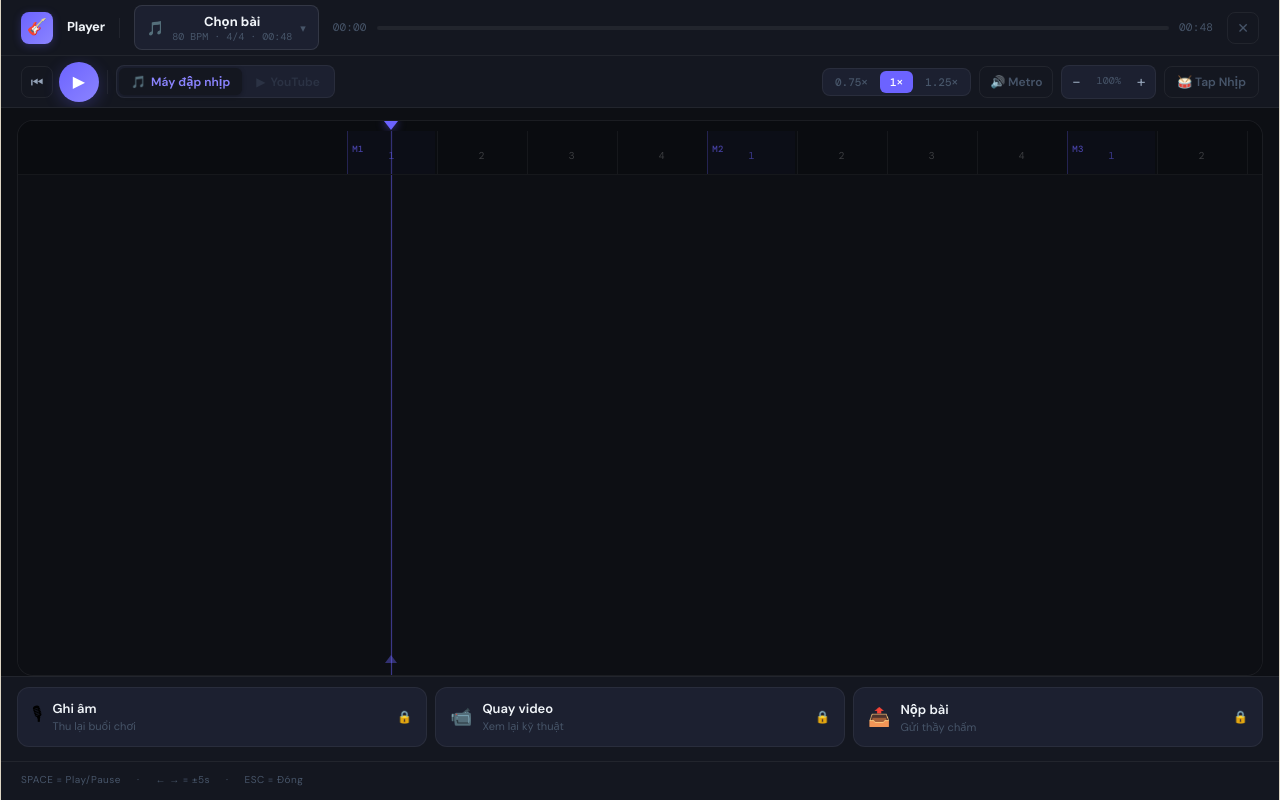
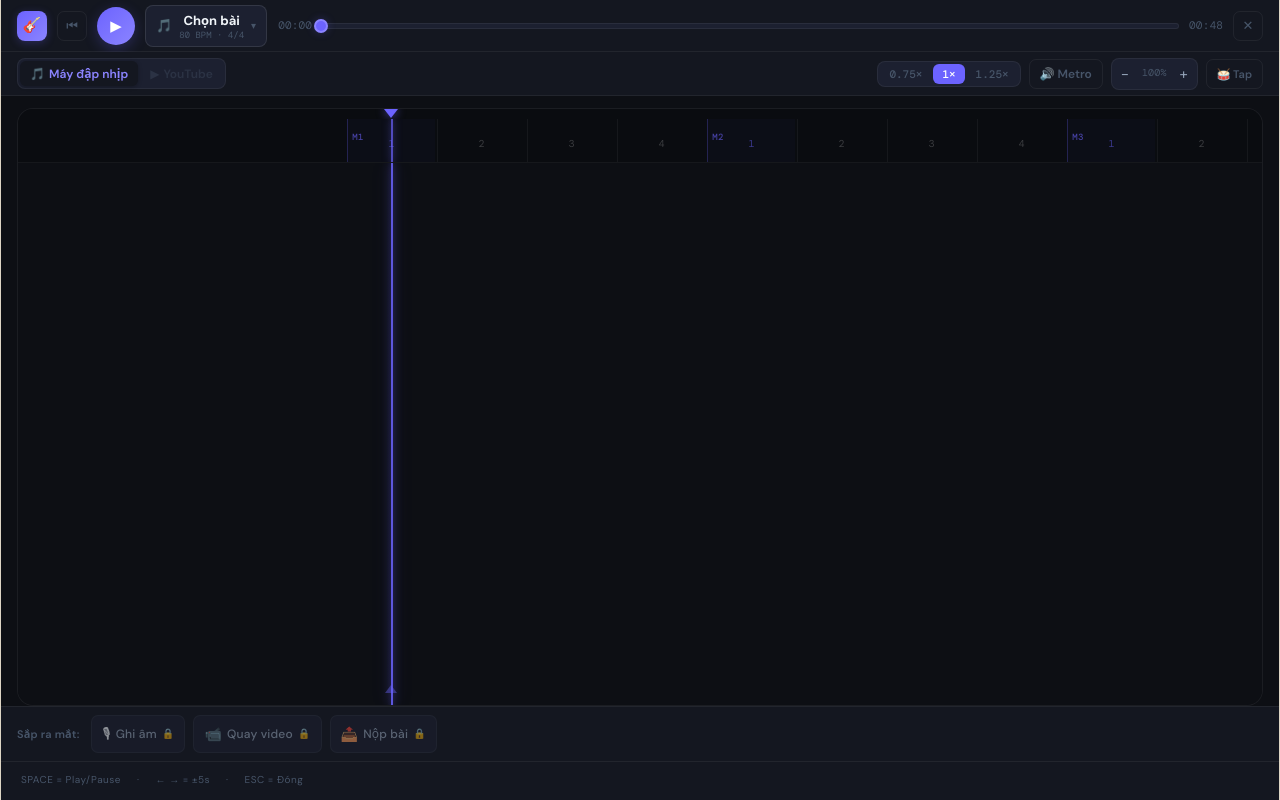
Before and after one commit to vananhaudio/cs-rhythm-editor, a React (Vite) app: page / in a window 1280 px wide. Built offline with nearby package versions, Linux system fonts and the light colour scheme.

Commit message:
polish: player seek bar, chords bigger, lyrics centered, playhead glow

```diff
--- a/src/PlayerView.css
+++ b/src/PlayerView.css
@@ -94,20 +94,22 @@
 .scroll-now-line {
   position: absolute;
   top: 0; bottom: 0;
-  width: 1px;
-  background: rgba(108,99,255,0.4);
+  width: 2px;
+  background: rgba(108,99,255,0.85);
   pointer-events: none;
   z-index: 10;
+  box-shadow: 0 0 10px rgba(108,99,255,0.6), 0 0 20px rgba(108,99,255,0.3);
 }
 .scroll-now-line--beat {
-  background: rgba(108,99,255,0.3);
+  background: rgba(108,99,255,0.7);
+  box-shadow: 0 0 8px rgba(108,99,255,0.5);
 }
 .scroll-now-line::after {
   content: '';
   position: absolute;
-  top: 0; left: -1px;
-  width: 3px; height: 100%;
-  background: linear-gradient(to right, transparent, rgba(108,99,255,0.15), transparent);
+  top: 0; left: -4px;
+  width: 10px; height: 100%;
+  background: linear-gradient(to right, transparent, rgba(108,99,255,0.08), transparent);
   pointer-events: none;
 }
 
--- a/src/PlayerView.tsx
+++ b/src/PlayerView.tsx
@@ -254,76 +254,62 @@ export function PlayerView({ song, onClose, onImportSong, extraActions }: {
 
       <div style={{ flex:1, display:'flex', flexDirection:'column', overflow:'hidden', minWidth:0 }}>
 
-        {/* ══ TOP BAR ══ */}
-        <div style={{ background:D.bgSurface, borderBottom:`1px solid ${D.border}`, padding:'0 20px', height:56, display:'flex', alignItems:'center', gap:14, flexShrink:0 }}>
+        {/* ══ MERGED NAV + CONTROL BAR ══ */}
+        {/* Row 1: Song info + seek + close */}
+        <div style={{ background:D.bgSurface, borderBottom:`1px solid ${D.border}`, padding:'0 16px', height:52, display:'flex', alignItems:'center', gap:10, flexShrink:0 }}>
           {/* Logo */}
-          <div style={{ width:32, height:32, borderRadius:8, background:`linear-gradient(135deg,${D.accent},${D.accentLight})`, display:'flex', alignItems:'center', justifyContent:'center', fontSize:16, flexShrink:0, boxShadow:`0 2px 8px ${D.accentGlow}` }}>
-            🎸
-          </div>
-          <span style={{ fontSize:13, fontWeight:700, color:D.text1, flexShrink:0, letterSpacing:'-0.02em' }}>Player</span>
+          <div style={{ width:30, height:30, borderRadius:8, background:`linear-gradient(135deg,${D.accent},${D.accentLight})`, display:'flex', alignItems:'center', justifyContent:'center', fontSize:15, flexShrink:0, boxShadow:`0 2px 8px ${D.accentGlow}` }}>🎸</div>
 
-          <div style={{ width:1, height:20, background:D.border, flexShrink:0 }} />
+          {/* Transport */}
+          <button className="pv-btn" onClick={() => seekTo(0)}
+            style={{ width:30, height:30, borderRadius:7, border:`1px solid ${D.border}`, background:'none', color:D.text3, cursor:'pointer', fontSize:13, display:'flex', alignItems:'center', justifyContent:'center', flexShrink:0 }}
+            title="Về đầu">⏮</button>
+          <button onClick={togglePlay}
+            style={{ width:38, height:38, borderRadius:'50%', border:'none', background: isPlaying ? D.bgCard : `linear-gradient(135deg,${D.accent},${D.accentLight})`, color: isPlaying ? D.accentLight : '#fff', fontSize:15, cursor:'pointer', display:'flex', alignItems:'center', justifyContent:'center', flexShrink:0, transition:'all 0.2s', boxShadow: isPlaying ? 'none' : `0 4px 14px ${D.accentGlow}` }}>
+            {isPlaying ? '⏸' : '▶'}
+          </button>
 
           {/* Song chip */}
           <button onClick={() => setShowSongList(true)} className="pv-btn"
-            style={{ display:'flex', alignItems:'center', gap:8, padding:'6px 12px', borderRadius:8, border:`1px solid ${D.borderMid}`, background:D.bgCard, cursor:'pointer', flexShrink:0, minWidth:0, maxWidth:280 }}>
-            <span style={{ fontSize:14 }}>🎵</span>
+            style={{ display:'flex', alignItems:'center', gap:7, padding:'5px 10px', borderRadius:8, border:`1px solid ${D.borderMid}`, background:D.bgCard, cursor:'pointer', flexShrink:0, minWidth:0, maxWidth:240 }}>
+            <span style={{ fontSize:13 }}>🎵</span>
             <div style={{ minWidth:0 }}>
               <div style={{ fontSize:13, fontWeight:700, color:D.text1, overflow:'hidden', textOverflow:'ellipsis', whiteSpace:'nowrap' }}>{song.title || 'Chọn bài'}</div>
-              {song.tempo > 0 && (
-                <div style={{ fontSize:10, color:D.text3, fontFamily:'"DM Mono", monospace' }}>{song.tempo} BPM · {song.timeSignature}/4 · {fmtTime(totalDur)}</div>
-              )}
+              {song.tempo > 0 && <div style={{ fontSize:9, color:D.text3, fontFamily:'"DM Mono",monospace' }}>{song.tempo} BPM · {song.timeSignature}/4</div>}
             </div>
-            <span style={{ color:D.text3, fontSize:11, flexShrink:0 }}>▾</span>
+            <span style={{ color:D.text3, fontSize:10, flexShrink:0 }}>▾</span>
           </button>
 
-          {/* Seek bar */}
-          <div style={{ flex:1, display:'flex', alignItems:'center', gap:10 }}>
-            <span style={{ fontSize:11, fontFamily:'"DM Mono",monospace', color:D.text3, flexShrink:0 }}>{fmtTime(currentTime)}</span>
-            <div style={{ flex:1, position:'relative', cursor:'pointer' }}
+          {/* Seek bar — fat, easy to hit */}
+          <div style={{ flex:1, display:'flex', alignItems:'center', gap:8 }}>
+            <span style={{ fontSize:11, fontFamily:'"DM Mono",monospace', color:D.text3, flexShrink:0, minWidth:36 }}>{fmtTime(currentTime)}</span>
+            <div style={{ flex:1, position:'relative', height:20, cursor:'pointer', display:'flex', alignItems:'center' }}
               onClick={e => { const r=e.currentTarget.getBoundingClientRect(); seekTo((e.clientX-r.left)/r.width*totalDur); }}>
-              {/* Track */}
-              <div style={{ height:4, background:D.border, borderRadius:2 }}>
-                <div style={{ height:'100%', width:`${pct}%`, background:`linear-gradient(90deg,${D.accent},${D.accentLight})`, borderRadius:2, transition:'width 0.05s linear', boxShadow:`0 0 8px ${D.accentGlow}` }} />
+              <div style={{ position:'absolute', inset:'0 0', display:'flex', alignItems:'center' }}>
+                <div style={{ width:'100%', height:6, background:D.bgCard, borderRadius:3, overflow:'hidden', border:`1px solid ${D.border}` }}>
+                  <div style={{ height:'100%', width:`${pct}%`, background:`linear-gradient(90deg,${D.accent},${D.accentLight})`, borderRadius:3, transition:'width 0.05s linear', boxShadow:`0 0 10px ${D.accentGlow}` }} />
+                </div>
               </div>
+              {/* Thumb */}
+              <div style={{ position:'absolute', left:`${pct}%`, transform:'translateX(-50%)', width:14, height:14, borderRadius:'50%', background:D.accent, boxShadow:`0 0 8px ${D.accentGlow}`, border:`2px solid ${D.accentLight}`, pointerEvents:'none', transition:'left 0.05s linear' }} />
             </div>
-            <span style={{ fontSize:11, fontFamily:'"DM Mono",monospace', color:D.text3, flexShrink:0 }}>{fmtTime(totalDur)}</span>
+            <span style={{ fontSize:11, fontFamily:'"DM Mono",monospace', color:D.text3, flexShrink:0, minWidth:36, textAlign:'right' }}>{fmtTime(totalDur)}</span>
           </div>
 
           {/* Close */}
           <button onClick={onClose} className="pv-btn"
-            style={{ width:32, height:32, borderRadius:8, border:`1px solid ${D.border}`, background:'none', color:D.text3, cursor:'pointer', fontSize:14, display:'flex', alignItems:'center', justifyContent:'center', flexShrink:0 }}>
-            ✕
-          </button>
+            style={{ width:30, height:30, borderRadius:7, border:`1px solid ${D.border}`, background:'none', color:D.text3, cursor:'pointer', fontSize:13, display:'flex', alignItems:'center', justifyContent:'center', flexShrink:0 }}>✕</button>
         </div>
 
-        {/* ══ CONTROL BAR ══ */}
-        <div style={{ background:D.bgSurface, borderBottom:`1px solid ${D.border}`, padding:'0 20px', height:52, display:'flex', alignItems:'center', gap:8, flexShrink:0, overflowX:'auto' }}>
-
-          {/* Transport */}
-          <div style={{ display:'flex', alignItems:'center', gap:6, flexShrink:0 }}>
-            <button className="pv-btn" onClick={() => seekTo(0)}
-              style={{ width:32, height:32, borderRadius:8, border:`1px solid ${D.border}`, background:'none', color:D.text2, cursor:'pointer', fontSize:14, display:'flex', alignItems:'center', justifyContent:'center' }}
-              title="Về đầu">⏮</button>
-
-            <button onClick={togglePlay}
-              style={{ width:40, height:40, borderRadius:'50%', border:'none', background: isPlaying ? D.bgCard : `linear-gradient(135deg,${D.accent},${D.accentLight})`, color: isPlaying ? D.accentLight : '#fff', fontSize:16, cursor:'pointer', display:'flex', alignItems:'center', justifyContent:'center', flexShrink:0, transition:'all 0.2s', boxShadow: isPlaying ? 'none' : `0 4px 16px ${D.accentGlow}` }}>
-              {isPlaying ? '⏸' : '▶'}
-            </button>
-          </div>
-
-          <div style={{ width:1, height:24, background:D.border, flexShrink:0 }} />
-
+        {/* Row 2: Options bar */}
+        <div style={{ background:D.bgSurface, borderBottom:`1px solid ${D.border}`, padding:'0 16px', height:44, display:'flex', alignItems:'center', gap:8, flexShrink:0, overflowX:'auto' }}>
           {/* Mode tabs */}
           <div style={{ display:'flex', background:D.bgCard, border:`1px solid ${D.border}`, borderRadius:8, padding:2, gap:2, flexShrink:0 }}>
-            {([
-              ['metro', '🎵', 'Máy đập nhịp'],
-              ['yt',    '▶',  'YouTube'],
-            ] as [string, string, string][]).map(([mode, icon, label]) => (
+            {([['metro','🎵','Máy đập nhịp'],['yt','▶','YouTube']] as [string,string,string][]).map(([mode,icon,label]) => (
               <button key={mode} className="pv-mode-btn"
-                onClick={() => { setPlayMode(mode as 'metro'|'yt'); if(mode==='yt' && ytMode==='focus') setYtMode('mini'); }}
-                disabled={mode==='yt' && !hasYT}
-                style={{ padding:'5px 12px', borderRadius:6, border:'none', cursor: mode==='yt'&&!hasYT ? 'not-allowed':'pointer', fontFamily:'inherit', fontSize:12, fontWeight:600, transition:'all 0.15s', display:'flex', alignItems:'center', gap:5, opacity: mode==='yt'&&!hasYT?0.35:1,
+                onClick={() => { setPlayMode(mode as 'metro'|'yt'); if(mode==='yt'&&ytMode==='focus') setYtMode('mini'); }}
+                disabled={mode==='yt'&&!hasYT}
+                style={{ padding:'4px 10px', borderRadius:6, border:'none', cursor: mode==='yt'&&!hasYT?'not-allowed':'pointer', fontFamily:'inherit', fontSize:12, fontWeight:600, transition:'all 0.15s', display:'flex', alignItems:'center', gap:4, opacity: mode==='yt'&&!hasYT?0.35:1,
                   background: playMode===mode ? D.bgSurface : 'transparent',
                   color: playMode===mode ? D.accentLight : D.text3,
                   boxShadow: playMode===mode ? `0 1px 4px rgba(0,0,0,0.3)` : 'none',
@@ -333,15 +319,13 @@ export function PlayerView({ song, onClose, onImportSong, extraActions }: {
             ))}
           </div>
 
-          {/* YT size controls */}
           {playMode==='yt' && hasYT && (
             <div style={{ display:'flex', background:D.bgCard, border:`1px solid ${D.border}`, borderRadius:8, padding:2, gap:2, flexShrink:0 }}>
               {([['focus','Ẩn'],['mini','Mini'],['full','To']] as [YtMode,string][]).map(([m,lbl]) => (
                 <button key={m} className="pv-mode-btn" onClick={() => setYtMode(m)}
-                  style={{ padding:'4px 10px', borderRadius:6, border:'none', cursor:'pointer', fontFamily:'inherit', fontSize:11, fontWeight:600, transition:'all 0.15s',
+                  style={{ padding:'3px 8px', borderRadius:6, border:'none', cursor:'pointer', fontFamily:'inherit', fontSize:11, fontWeight:600, transition:'all 0.15s',
                     background: ytMode===m ? D.bgSurface : 'transparent',
-                    color: ytMode===m ? D.text1 : D.text3,
-                  }}>{lbl}</button>
+                    color: ytMode===m ? D.text1 : D.text3 }}>{lbl}</button>
               ))}
             </div>
           )}
@@ -352,36 +336,34 @@ export function PlayerView({ song, onClose, onImportSong, extraActions }: {
           <div style={{ display:'flex', background:D.bgCard, border:`1px solid ${D.border}`, borderRadius:8, padding:2, gap:2, flexShrink:0 }}>
             {[0.75,1,1.25].map(s => (
               <button key={s} className="pv-mode-btn" onClick={() => setSpeed(s)}
-                style={{ padding:'4px 10px', borderRadius:6, border:'none', cursor:'pointer', fontFamily:'"DM Mono",monospace', fontSize:11, fontWeight:600, transition:'all 0.15s',
-                  background: speed===s ? D.accent : 'transparent',
-                  color: speed===s ? '#fff' : D.text3,
-                }}>
+                style={{ padding:'3px 9px', borderRadius:6, border:'none', cursor:'pointer', fontFamily:'"DM Mono",monospace', fontSize:11, fontWeight:600, transition:'all 0.15s',
+                  background: speed===s ? D.accent : 'transparent', color: speed===s ? '#fff' : D.text3 }}>
                 {s===1?'1×':s+'×'}
               </button>
             ))}
           </div>
 
-          {/* Metronome mute */}
+          {/* Metro mute */}
           {playMode==='metro' && (
             <button className="pv-btn" onClick={() => setMuteMetronome(v=>!v)}
-              style={{ height:32, padding:'0 10px', borderRadius:8, border:`1px solid ${muteMetronome ? D.accent+'44' : D.border}`, background: muteMetronome ? `${D.accent}22` : 'none', color: muteMetronome ? D.accentLight : D.text3, cursor:'pointer', fontSize:12, fontWeight:600, display:'flex', alignItems:'center', gap:5, flexShrink:0, fontFamily:'inherit' }}>
-              {muteMetronome ? '🔇' : '🔊'} Metro
+              style={{ height:30, padding:'0 10px', borderRadius:7, border:`1px solid ${muteMetronome?D.accent+'44':D.border}`, background: muteMetronome?`${D.accent}22`:'none', color: muteMetronome?D.accentLight:D.text3, cursor:'pointer', fontSize:12, fontWeight:600, display:'flex', alignItems:'center', gap:4, flexShrink:0, fontFamily:'inherit' }}>
+              {muteMetronome?'🔇':'🔊'} Metro
             </button>
           )}
 
           {/* Zoom */}
           <div style={{ display:'flex', alignItems:'center', background:D.bgCard, border:`1px solid ${D.border}`, borderRadius:8, overflow:'hidden', flexShrink:0 }}>
-            <button className="pv-btn" onClick={() => setZoom(z => Math.max(0.5, +(z-0.25).toFixed(2)))}
-              style={{ width:28, height:32, border:'none', background:'none', color:D.text2, cursor:'pointer', fontSize:16, display:'flex', alignItems:'center', justifyContent:'center' }}>−</button>
-            <span style={{ fontSize:10, fontFamily:'"DM Mono",monospace', color:D.text3, padding:'0 6px', minWidth:32, textAlign:'center' }}>{Math.round(zoom*100)}%</span>
-            <button className="pv-btn" onClick={() => setZoom(z => Math.min(3, +(z+0.25).toFixed(2)))}
-              style={{ width:28, height:32, border:'none', background:'none', color:D.text2, cursor:'pointer', fontSize:16, display:'flex', alignItems:'center', justifyContent:'center' }}>+</button>
+            <button className="pv-btn" onClick={() => setZoom(z => Math.max(0.5,+(z-0.25).toFixed(2)))}
+              style={{ width:26, height:30, border:'none', background:'none', color:D.text2, cursor:'pointer', fontSize:15, display:'flex', alignItems:'center', justifyContent:'center' }}>−</button>
+            <span style={{ fontSize:10, fontFamily:'"DM Mono",monospace', color:D.text3, padding:'0 4px', minWidth:30, textAlign:'center' }}>{Math.round(zoom*100)}%</span>
+            <button className="pv-btn" onClick={() => setZoom(z => Math.min(3,+(z+0.25).toFixed(2)))}
+              style={{ width:26, height:30, border:'none', background:'none', color:D.text2, cursor:'pointer', fontSize:15, display:'flex', alignItems:'center', justifyContent:'center' }}>+</button>
           </div>
 
           {/* Tap link */}
           <button className="pv-btn" onClick={() => { window.location.href='/tap'; }}
-            style={{ height:32, padding:'0 12px', borderRadius:8, border:`1px solid ${D.border}`, background:'none', color:D.text3, cursor:'pointer', fontSize:12, fontWeight:600, display:'flex', alignItems:'center', gap:5, flexShrink:0, fontFamily:'inherit' }}>
-            🥁 Tap Nhịp
+            style={{ height:30, padding:'0 10px', borderRadius:7, border:`1px solid ${D.border}`, background:'none', color:D.text3, cursor:'pointer', fontSize:11, fontWeight:600, display:'flex', alignItems:'center', gap:4, flexShrink:0, fontFamily:'inherit' }}>
+            🥁 Tap
           </button>
         </div>
 
@@ -419,9 +401,21 @@ export function PlayerView({ song, onClose, onImportSong, extraActions }: {
                   const nct = ci+1<sc.length ? sc[ci+1].time : c.time+barDur*4;
                   const active = currentTimeRef.current>=c.time && currentTimeRef.current<nct;
                   return (
-                    <div key={c.id} className="scroll-lyric-group" style={{ left:cx, position:'absolute', top:0, height:'100%' }}>
-                      <div className={`tl-chord${active?' active':''}`}
-                        style={{ color: D.gold, opacity: active ? 1 : 0.5, fontSize: active?16:13, top:'12%' }}>
+                    <div key={c.id} style={{ left:cx, position:'absolute', top:0, height:'100%' }}>
+                      <div style={{
+                        position:'absolute', top:'8%',
+                        color: D.gold,
+                        fontSize: active ? 28 : 22,
+                        fontWeight: 800,
+                        letterSpacing: '-0.03em',
+                        opacity: active ? 1 : 0.45,
+                        filter: active ? `drop-shadow(0 0 14px ${D.gold}) drop-shadow(0 0 28px ${D.goldGlow})` : 'none',
+                        transition: 'all 0.12s',
+                        whiteSpace: 'nowrap',
+                        transform: 'translateX(-50%)',
+                        pointerEvents: 'none',
+                        fontFamily: 'inherit',
+                      }}>
                         {c.name}
                       </div>
                     </div>
@@ -435,9 +429,9 @@ export function PlayerView({ song, onClose, onImportSong, extraActions }: {
                   const past   = currentTimeRef.current>=nt;
                   const onBeat = Math.abs(l.time/beatDur-Math.round(l.time/beatDur))<0.05;
                   return (
-                    <div key={l.id} style={{ left:lx, position:'absolute', top:'38%', transform:'translateX(-50%)', pointerEvents:'none', whiteSpace:'nowrap' }}>
-                      <div className={`tl-lyric${active?' active':''}${onBeat?'':' tl-lyric--offbeat'}`}
-                        style={{ color: active ? D.text1 : past ? D.text3 : D.text2, fontSize: active?22:19, fontWeight: active?800:500, letterSpacing:'-0.02em', transition:'all 0.1s' }}>
+                    <div key={l.id} style={{ left:lx, position:'absolute', top:'50%', transform:'translate(-50%,-50%)', pointerEvents:'none', whiteSpace:'nowrap' }}>
+                      <div className={`tl-lyric${active?' active':''}`}
+                        style={{ color: active ? '#FFFFFF' : past ? D.text3 : D.text2, fontSize: active?26:20, fontWeight: active?800:500, letterSpacing:'-0.025em', fontStyle: onBeat?'normal':'italic', transition:'all 0.1s', filter: active?'drop-shadow(0 0 12px rgba(255,255,255,0.35))':'none' }}>
                         {l.text}
                       </div>
                     </div>
@@ -468,13 +462,16 @@ export function PlayerView({ song, onClose, onImportSong, extraActions }: {
           </div>
         </div>
 
-        {/* ══ BOTTOM ACTIONS ══ */}
-        <div style={{ padding:'10px 16px 14px', background:D.bgSurface, borderTop:`1px solid ${D.border}`, flexShrink:0 }}>
-          <div style={{ display:'grid', gridTemplateColumns:'1fr 1fr 1fr', gap:8 }}>
-            <LockedCard icon="🎙" title="Ghi âm" sub="Thu lại buổi chơi" />
-            <LockedCard icon="📹" title="Quay video" sub="Xem lại kỹ thuật" />
-            <LockedCard icon="📤" title="Nộp bài" sub="Gửi thầy chấm" />
-          </div>
+        {/* ══ BOTTOM STRIP — locked features ══ */}
+        <div style={{ padding:'8px 16px', background:D.bgSurface, borderTop:`1px solid ${D.border}`, flexShrink:0, display:'flex', alignItems:'center', gap:8 }}>
+          <span style={{ fontSize:11, color:D.text3, fontWeight:600, marginRight:4 }}>Sắp ra mắt:</span>
+          {[['🎙','Ghi âm'],['📹','Quay video'],['📤','Nộp bài']].map(([icon,label]) => (
+            <div key={label} style={{ display:'flex', alignItems:'center', gap:5, padding:'5px 10px', borderRadius:7, border:`1px solid ${D.border}`, background:D.bgCard, opacity:0.55 }}>
+              <span style={{ fontSize:14 }}>{icon}</span>
+              <span style={{ fontSize:12, color:D.text2, fontWeight:500 }}>{label}</span>
+              <span style={{ fontSize:10 }}>🔒</span>
+            </div>
+          ))}
         </div>
 
         {/* Keyboard hint */}
```
